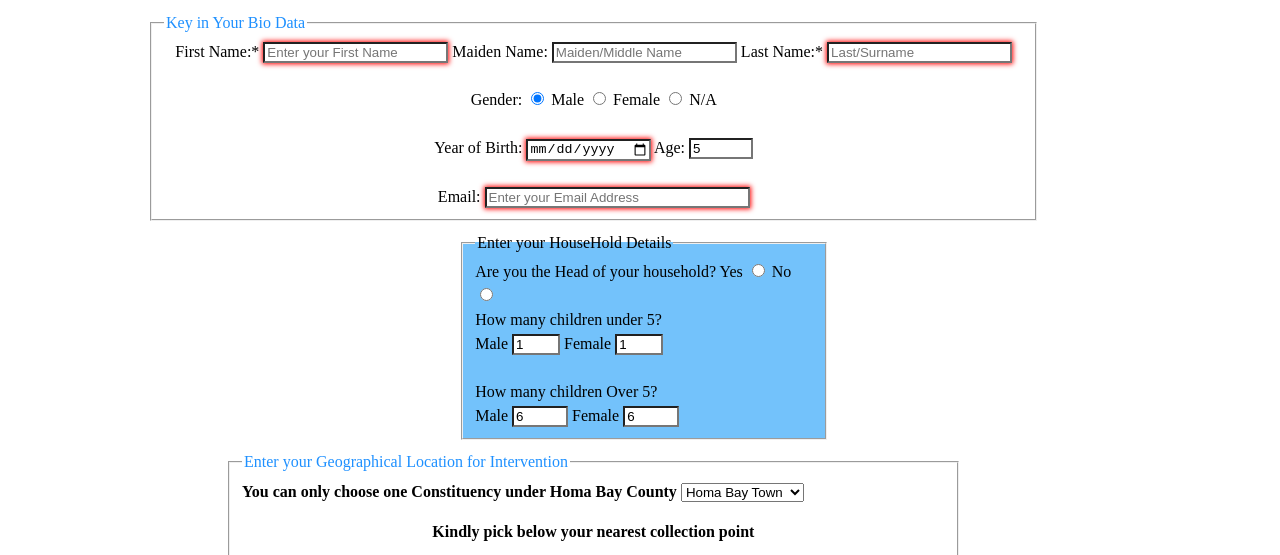
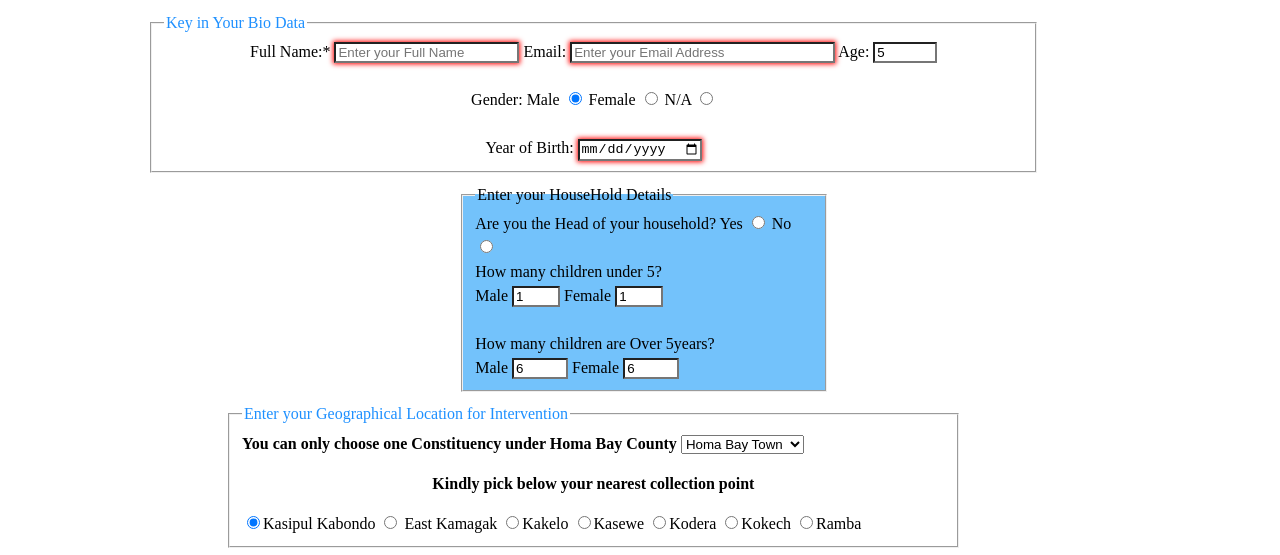
Before and after one commit to aggymbuya/survey.github.io, a plain HTML site: page index.html in a window 1280 px wide. Shown: the part 169-724 px from the top of the page. Drawn offline with Linux system fonts and the light colour scheme.

Commit message:
Update index.html

```diff
--- a/index.html
+++ b/index.html
@@ -1,7 +1,7 @@
 <!DOCTYPE html>
 <html lang="en-US">
     <head>
-<title id="title">OVC Survey</title>
+<title>OVC Survey</title>
 <meta charset="utf-8">
 <meta name="viewport" content="width=667, initial-scale=1">
 <meta name="viewport1" content="width=1024, initial-scale=1">
@@ -23,58 +23,51 @@
             </ul>
         </nav>
 </header>
-<h1><br> OVC Squared INC. Beneficiary Screening Baseline Survey. <br></h1>
+<h1 id="title"><br> OVC Squared INC. Beneficiary Screening Baseline Survey. <br></h1>
 <p id="description">OVC Squared Inc. is a non profit organization dealing with orphans and vulnerable children in the horn of Africa. <strong><u>Instructions:</u></strong> Kindly fill in all the information required on the form </p>
 <form id="survey-form">
 <fieldset id="biodata" class="biodata">
     <legend id="legend1"> Key in Your Bio Data</legend>
-<label for="Name" id="Name-label">First Name:*</label>
-<input type="text" id="Name-label" name="Name" required placeholder="Enter your First Name">
-<label for="MName" id="MName-label">Maiden Name:</label>
-<input type="text" id="MName-label" name="MName" placeholder="Maiden/Middle Name">
-<label for="LName" id="LName-label">Last Name:*</label>
-<input type="text" id="LName" name="LName" required placeholder="Last/Surname">
+<label for="Name" id="name-label">Full Name:*</label>
+<input type="text" id="name" name="name-label" placeholder="Enter your Full Name" required>
+<label for="email" id="email-label">Email:</label>
+<input id="email" type="email" placeholder="Enter your Email Address" pattern="/^[a-zA-Z0-9.!#$%&’*+/=?^_`{|}~-]+@[a-zA-Z0-9-]+(?:\.[a-zA-Z0-9-]+)*$/"  size="30" required>
+
+<label for="number" id="number-label">Age:</label>
+<input id="number" class="number" type="number" name="age" value="5" required min="5" max="100" size="5" placeholder="Select your age" onkeyup="imposeminmax(this)">
+    <span class="validity"></span>
                 <br><br>
 
 <label for="gender" style="align-content: center" id="gender">Gender:</label>
-<input id="male" type="radio" name="gender" value="1" required placeholder="Gender as male" checked>
 <label for="male">Male</label>
-<input id="fmale" type="radio" name="gender" value="2">
-<label for="fmale">Female</label>
-<input id="ogender" type="radio" name="gender" value="3">
-<label for="ogender">N/A</label>
+<input id="male" type="radio" name="gender" value="1" required placeholder="Select gender if male" checked>
+ <label for="fmale">Female</label>
+<input id="fmale" type="radio" name="gender" value="2" placeholder="select radio if Female">
+ <label for="ogender">N/A</label>
+<input id="ogender" type="radio" name="gender" value="3" placeholder="select radio if gender is unknown">
+
 <br><br>
-
-
-<label for="yob">Year of Birth:</label> <input id="yob" class="yob" type="date" name="yob" required>
-
-<label for="age" id="number">Age:</label>
-<input id="number" class="number" type="number" name="age" value="5" required min="5" max="100" size="5" placeholder="5" onkeyup="imposeminmax(this)">
-
-
-   <br><br>
-<label for="email">Email:</label>
-<input id="email" type="email" placeholder="Enter your Email Address" pattern="/^[a-zA-Z0-9.!#$%&’*+/=?^_`{|}~-]+@[a-zA-Z0-9-]+(?:\.[a-zA-Z0-9-]+)*$/"  size="30" required>
+<label for="yob">Year of Birth:</label> <input id="yob" class="yob" type="date" name="yob" required placeholder="Select yor year of birth">
     </fieldset>
 
 <fieldset id="hhcapacity" class="hhcapacity">
 <legend>Enter your HouseHold Details</legend>
 <label for="hh">Are you the Head of your household?</label>
     <label id="hhyes">Yes</label>
-    <input id="hhyes" type="radio" name="hh" value="hhyes">
+    <input id="hhyes" type="radio" name="hh" value="hhyes" placeholder="select agree if in consent">
     <label id="hhno">No</label>
-    <input id="hhno" type="radio" name="hh" value="hhno">
+    <input id="hhno" type="radio" name="hh" value="hhno" placeholder="select this option if you do not agree to the terms and conditions">
     <br>
 
 
 <label for="nchildren">How many children under 5?</label> <br>
           <label id="umale">Male</label>
-          <input id="umale" type="number" name="umale" value="1" min="1" max="5" size="5" placeholder="1" onkeyup="imposeminmax(this)">
+          <input id="umale" type="number" name="umale" value="1" min="1" max="5" size="5" placeholder="under age male children" onkeyup="imposeminmax(this)">
 
           <label id="ufemale">Female</label>
-          <input id="ufemale" type="number" name="ufemale" value="1" min="1" max="5" size="5" placeholder="1" onkeyup="imposeminmax(this)">
+          <input id="ufemale" type="number" name="ufemale" value="1" min="1" max="5" size="5" placeholder="under age female children" onkeyup="imposeminmax(this)">
   <br> <br>
-<label for="teens">How many children Over 5?</label> <br>
+<label for="teens">How many children are Over 5years?</label> <br>
     <label id="tmale">Male</label>
     <input id="tmale" type="number" name="tmale" value="6" min="6" max="18" size="5" placeholder="1" onkeyup="imposeminmax(this)">
     <label id="tfemale">Female</label>
@@ -103,7 +96,6 @@
 <input name="collection" type="radio" id="ramba" value="ramba"/><label for="ramba">Ramba</label><br/>
                 </fieldset>
 
-
     <fieldset id="addinfor" class="addinfor">
     <legend id="legend4">Additional Information</legend>
         <label id="inter">Intervention Required:</label>
@@ -123,17 +115,11 @@
 
 <input id="submit" class="submit" type="submit" value="Submit">
 
-
     </form>
-
-
-
 <footer id="footer">&copy; 2019. All CopyRights Reserved. Agnes Mbuya. <a href="mailto:aggymbuya@gmail.com">Email:</a>
    <br> OVC Square Inc. A registered CBO
 </footer>
 </main>
 
-
-
 </body>
 </html>
```
